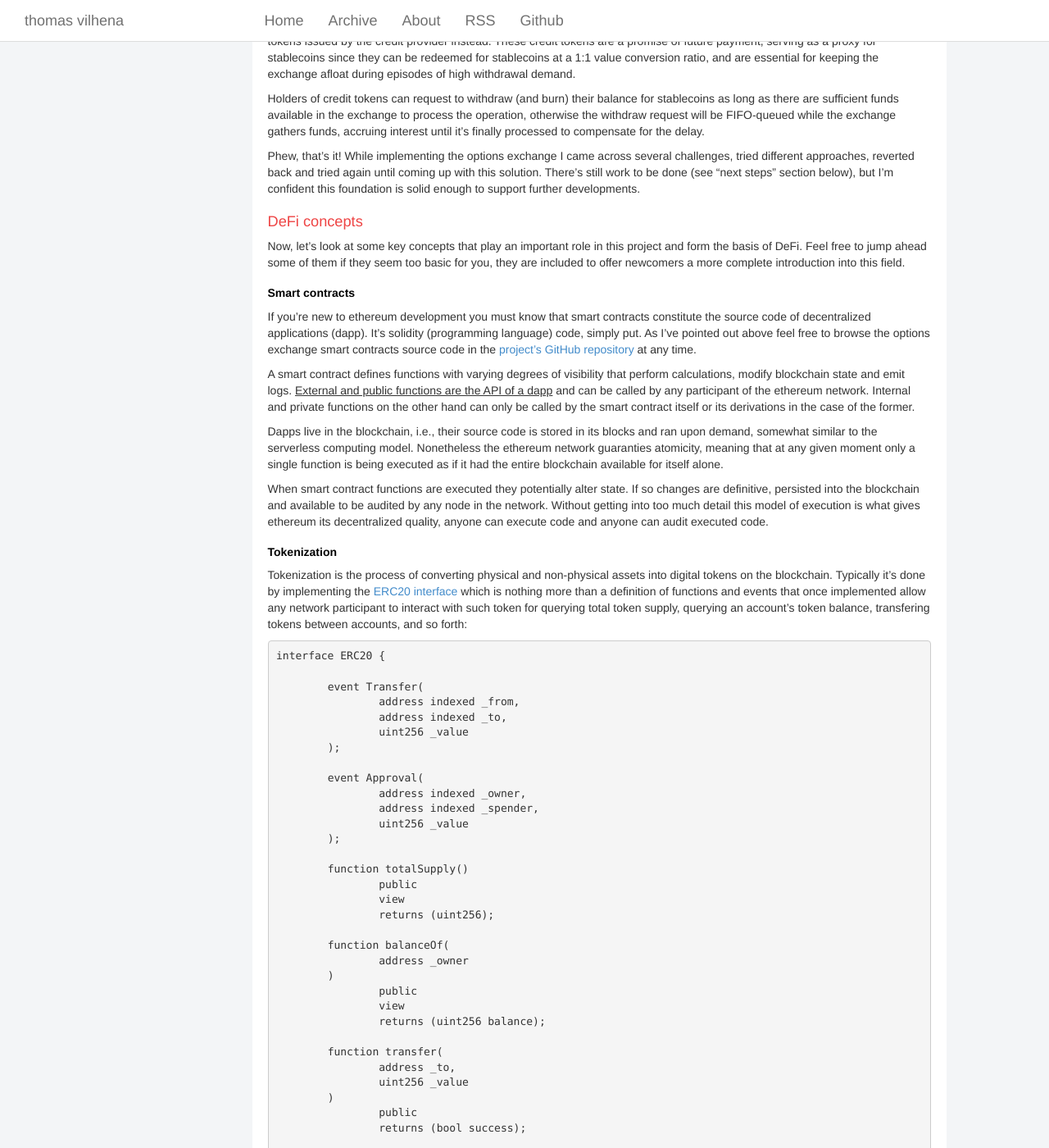
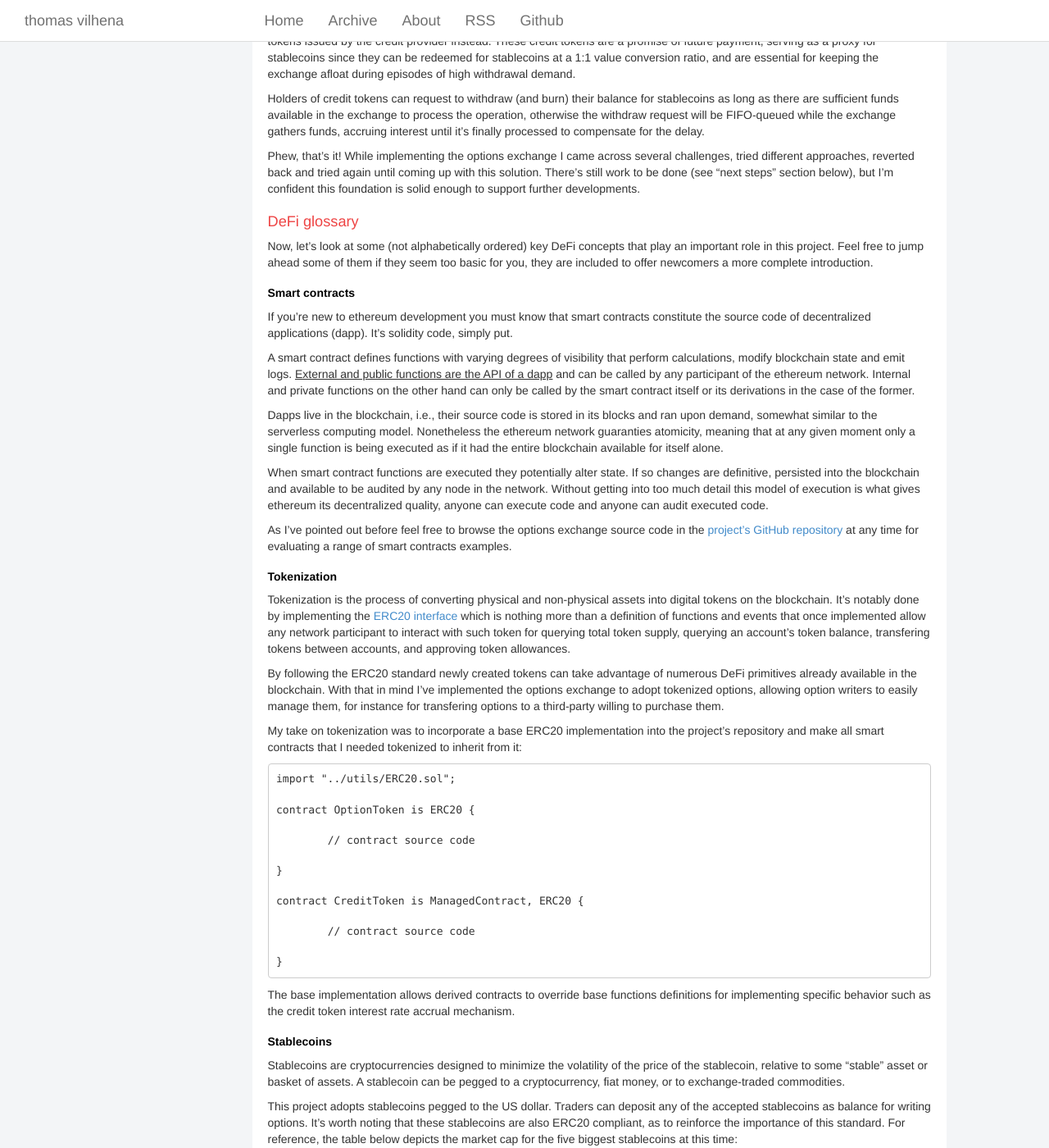
Before and after one commit to TCGV/blog, a Jekyll site: the page built from _posts/2021-02-18-building-a-decentralized-options-exchange.md, in a window 1280 px wide and 1400 px high, scrolled down 1244 px. Shown: the whole window at 82% size. Built offline with Jekyll 4.4.1, drawn with Linux system fonts in a browser that asks for light colours; some of the changed text lies outside the part shown.

Commit message:
Update 2021-02-18-building-a-decentralized-options-exchange.md

````diff
--- a/_posts/2021-02-18-building-a-decentralized-options-exchange.md
+++ b/_posts/2021-02-18-building-a-decentralized-options-exchange.md
@@ -11,9 +11,9 @@ I first came across DeFi about six months ago while browsing a hacker news threa
 
 This context motivated me to invest my free time for studying this field more deeply, and since I learn better when I get my hands dirty I ended up developing an experimental project of a **decentralized options exchange** on ethereum which I describe briefly in this post. Also, feel free to browse the project's source code on GitHub, which includes a short technical documentation: [DeFiOptions](https://github.com/TCGV/DeFiOptions).
 
-I start with a general overview of the project's structure, features and goals, and then I get into more details on key DeFi concepts related to this venture. So don't go away just yet if you feel overwhelmed by the vocabulary. Nonetheless, if you're not familiar with options trading in traditional stock exchanges, I suggest you take a look [here](https://en.wikipedia.org/wiki/Option_(finance)) before proceeding.
+I start with a functional overview of the project and then I get into more details on key DeFi concepts related to it. So don't go away just yet if you feel overwhelmed by the vocabulary. Nonetheless, if you're not familiar with options trading in traditional stock exchanges, I suggest you take a look [here](https://en.wikipedia.org/wiki/Option_(finance)) before proceeding.
 
-Overview
+Functional overview
 ============
 
 So this experimental DeFi options exchange was implemented as a collection of smart contracts written in the [solidity](https://en.wikipedia.org/wiki/Solidity) programming language. They enable trading of long and short positions for cash settable call and put european style options. The diagram below gives a glimpse on how traders interact with the exchange, and how components interact with one another.
@@ -37,14 +37,14 @@ Holders of credit tokens can request to withdraw (and burn) their balance for st
 
 Phew, that's it! While implementing the options exchange I came across several challenges, tried different approaches, reverted back and tried again until coming up with this solution. There's still work to be done (see "next steps" section below), but I'm confident this foundation is solid enough to support further developments.
 
-DeFi concepts
+DeFi glossary
 ============
 
-Now, let's look at some key concepts that play an important role in this project and form the basis of DeFi. Feel free to jump ahead some of them if they seem too basic for you, they are included to offer newcomers a more complete introduction into this field.
+Now, let's look at some (not alphabetically ordered) key DeFi concepts that play an important role in this project. Feel free to jump ahead some of them if they seem too basic for you, they are included to offer newcomers a more complete introduction.
 
 <h2>Smart contracts</h2>
 
-If you're new to ethereum development you must know that smart contracts constitute the source code of decentralized applications (dapp). It's solidity (programming language) code, simply put. As I've pointed out above feel free to browse the options exchange smart contracts source code in the [project's GitHub repository](https://github.com/TCGV/DeFiOptions) at any time.
+If you're new to ethereum development you must know that smart contracts constitute the source code of decentralized applications (dapp). It's solidity code, simply put.
 
 A smart contract defines functions with varying degrees of visibility that perform calculations, modify blockchain state and emit logs. <u>External and public functions are the API of a dapp</u> and can be called by any participant of the ethereum network. Internal and private functions on the other hand can only be called by the smart contract itself or its derivations in the case of the former.
 
@@ -52,70 +52,33 @@ Dapps live in the blockchain, i.e., their source code is stored in its blocks an
 
 When smart contract functions are executed they potentially alter state. If so changes are definitive, persisted into the blockchain and available to be audited by any node in the network. Without getting into too much detail this model of execution is what gives ethereum its decentralized quality, anyone can execute code and anyone can audit executed code.
 
+As I've pointed out before feel free to browse the options exchange source code in the [project's GitHub repository](https://github.com/TCGV/DeFiOptions) at any time for evaluating a range of smart contracts examples.
+
 <h2>Tokenization</h2>
 
-Tokenization is the process of converting physical and non-physical assets into digital tokens on the blockchain. Typically it's done by implementing the [ERC20 interface](https://eips.ethereum.org/EIPS/eip-20) which is nothing more than a definition of functions and events that once implemented allow any network participant to interact with such token for querying total token supply, querying an account's token balance, transfering tokens between accounts, and so forth:
+Tokenization is the process of converting physical and non-physical assets into digital tokens on the blockchain. It's notably done by implementing the [ERC20 interface](https://eips.ethereum.org/EIPS/eip-20) which is nothing more than a definition of functions and events that once implemented allow any network participant to interact with such token for querying total token supply, querying an account's token balance, transfering tokens between accounts, and approving token allowances.
 
-```sol
-interface ERC20 {
+By following the ERC20 standard newly created tokens can take advantage of numerous DeFi primitives already available in the blockchain. With that in mind I've implemented the options exchange to adopt tokenized options, allowing option writers to easily manage them, for instance for transfering options to a third-party willing to purchase them.
 
-	event Transfer(
-		address indexed _from,
-		address indexed _to,
-		uint256 _value
-	);
+My take on tokenization was to incorporate a base ERC20 implementation into the project's repository and make all smart contracts that I needed tokenized to inherit from it:
 
-	event Approval(
-		address indexed _owner,
-		address indexed _spender,
-		uint256 _value
-	);
+```
+import "../utils/ERC20.sol";
 
-	function totalSupply()
-		public
-		view
-		returns (uint256);
+contract OptionToken is ERC20 {
 
-	function balanceOf(
-		address _owner
-	)
-		public
-		view
-		returns (uint256 balance);
+	// contract source code
 
-	function transfer(
-		address _to,
-		uint256 _value
-	)
-		public
-		returns (bool success);
+}
 
-	function transferFrom(
-		address _from,
-		address _to,
-		uint256 _value
-	)
-		public
-		returns (bool success);
+contract CreditToken is ManagedContract, ERC20 {
 
-	function approve(
-		address _spender,
-		uint256 _value
-	)
-		public
-		returns (bool success);
+	// contract source code
 
-	function allowance(
-		address _owner,
-		address _spender
-	)
-		public
-		view
-		returns (uint256 remaining);
 }
 ```
 
-By following the ERC20 standard newly created tokens can take advantage of numerous DeFi primitives already available in the blockchain. With that in mind I've implemented the options exchange adopting tokenized options, allowing option writers to easily manage them, for instance to transfer them to a third-party willing to purchase them.
+The base implementation allows derived contracts to override base functions definitions for implementing specific behavior such as the credit token interest rate accrual mechanism.
 
 <h2>Stablecoins</h2>
 
````
Also changed, not shown: other parts of _posts/2021-02-18-building-a-decentralized-options-exchange.md (+1 -1 lines).
